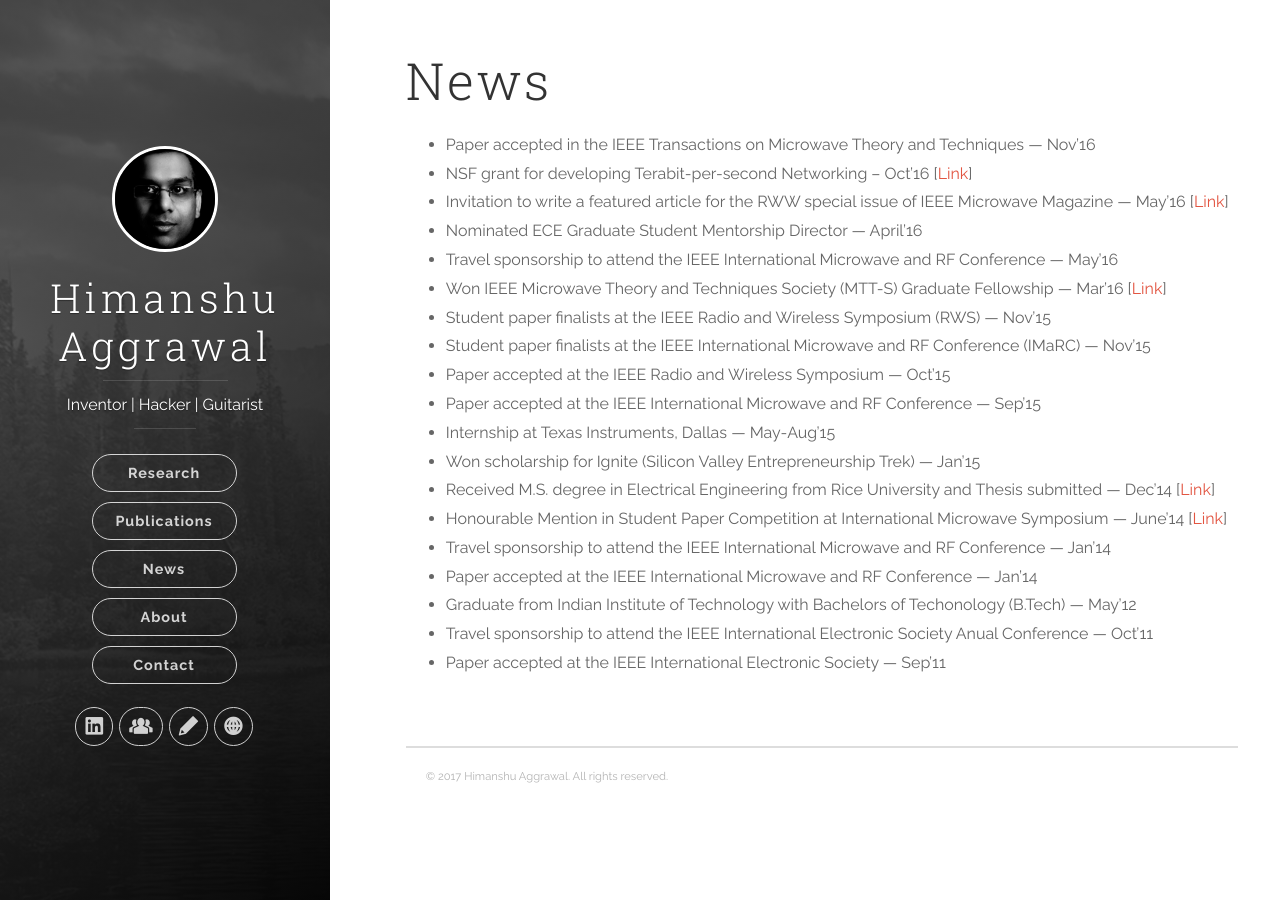
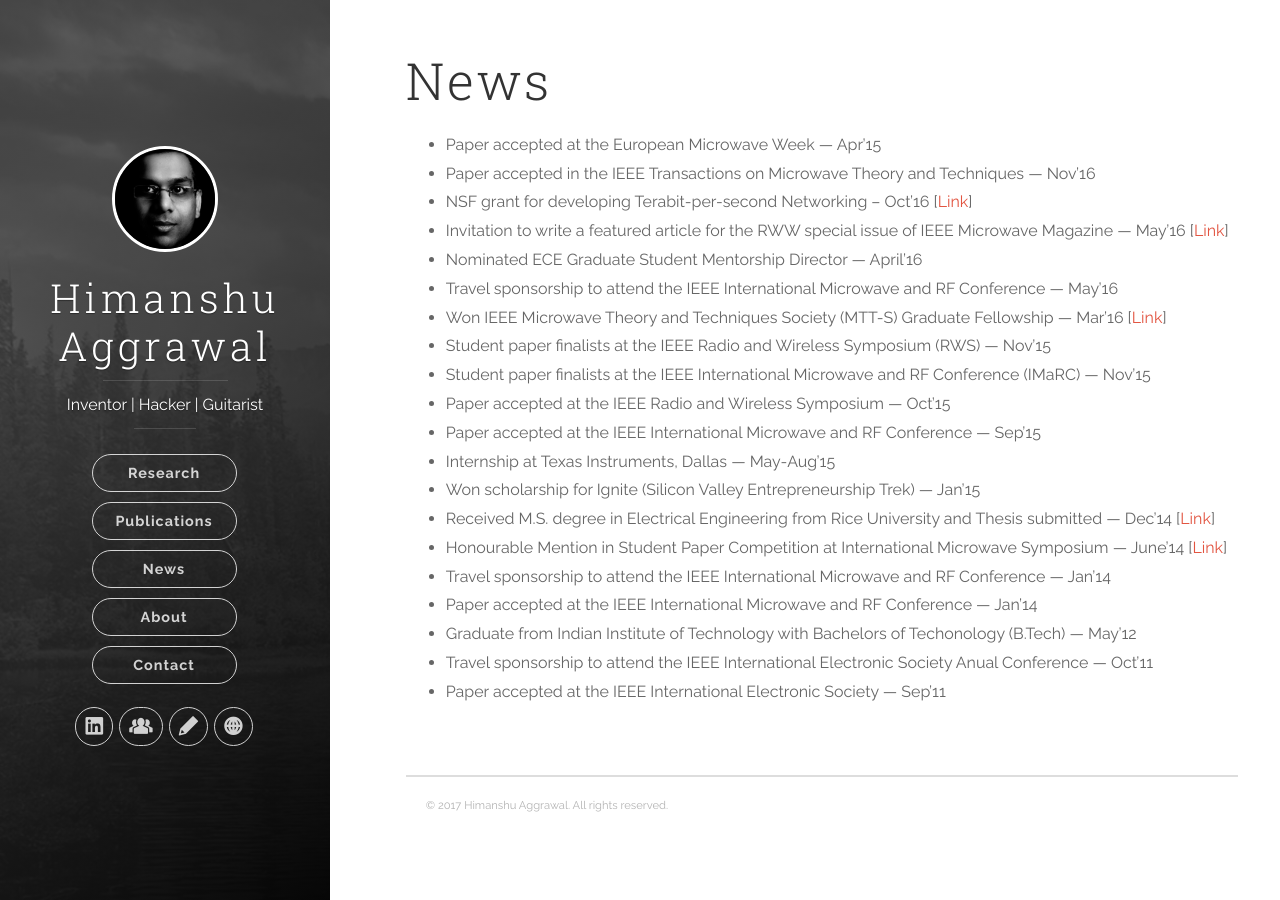
Before and after one commit to ahimanshu13/ahimanshu13.github.io, a Jekyll site: the page built from news/index.md, in a window 1280 px wide. Built offline with Jekyll 4.4.1, drawn with Linux system fonts in a browser that asks for light colours; nearby versions of some CDN libraries.

Commit message:
Update News

```diff
--- a/news/index.md
+++ b/news/index.md
@@ -4,6 +4,7 @@ title: News
 published: true
 ---
 
+- Paper accepted at the European Microwave Week  --- Apr'15
 - Paper accepted in the IEEE Transactions on Microwave Theory and Techniques --- Nov'16
 - NSF grant for developing Terabit-per-second Networking – Oct’16 [[Link](http://news.rice.edu/2016/10/11/marconi-inspires-rice-university-design-for-1-terabit-wireless-2/){:target="_blank"}]
 - Invitation to write a featured article for the RWW special issue of IEEE Microwave Magazine --- May'16 [[Link](https://www.ece.rice.edu/news/2016_11AB/){:target="_blank"}]
```
